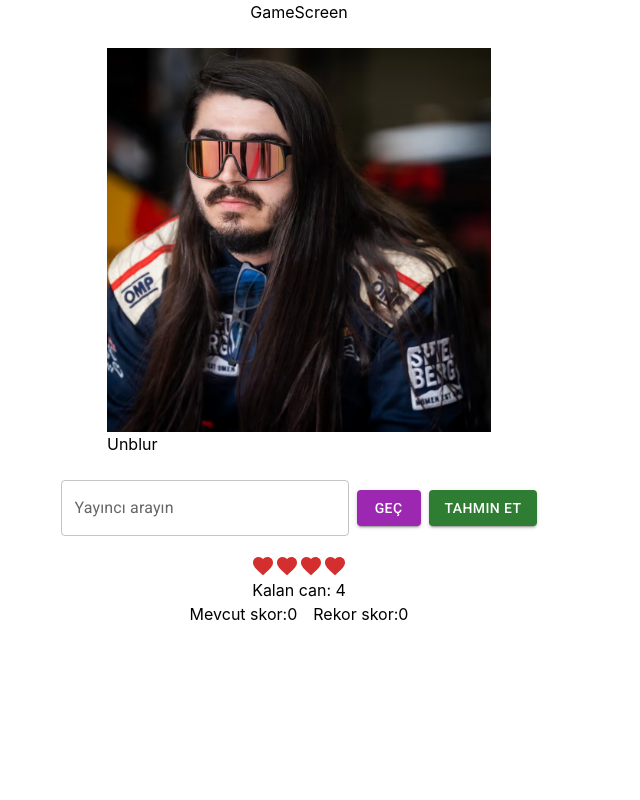
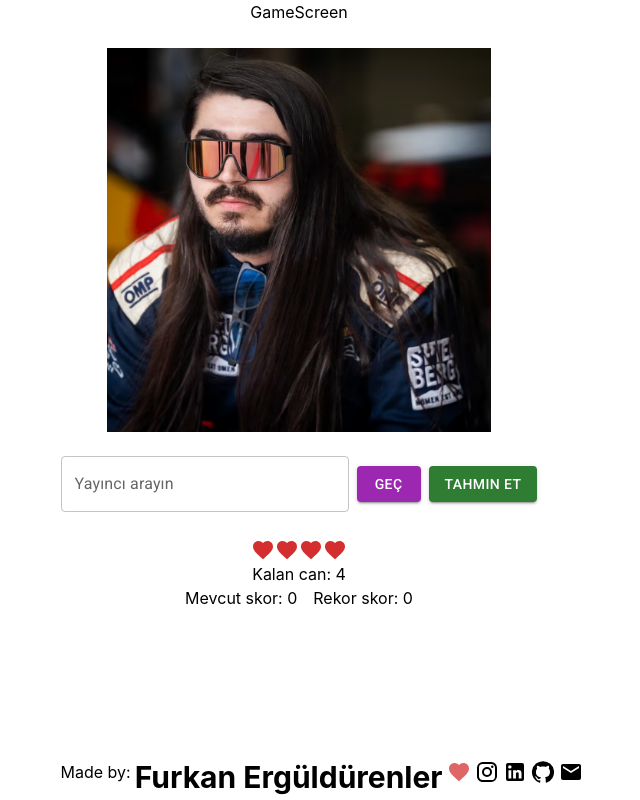
Before and after one commit to Furkan-Erg/streamerdle, a React (Create React App) app: page / in a window 1280 px wide. Shown: the whole page, without its empty margins (341-981 px from the left). Built offline with nearby package versions, Linux system fonts and the light colour scheme.

Commit message:
adding credit as footer

```diff
--- a/src/BlurImage.js
+++ b/src/BlurImage.js
@@ -53,7 +53,6 @@ const BlurImage = ({ imageSrc, tileNumber, gameState }) => {
         {blurTiles}
         <div />
       </div>
-      <button onClick={unBlurCell}>Unblur</button>
     </div>
   );
 };
--- /dev/null
+++ b/src/CreditFooter.js
@@ -0,0 +1,19 @@
+import React from "react";
+import { Email, GitHub, Instagram, LinkedIn } from "@mui/icons-material";
+import FavoriteIcon from "@mui/icons-material/Favorite";
+
+export default function CreditFooter() {
+  return (
+    <div className="absolute bottom-0 text-3xl  mb-1">
+      <div className="flex flex-row gap-1">
+        <div className="text-base">Made by:</div>
+        <div className="animate-bounce font-bold">Furkan Ergüldürenler</div>
+        <FavoriteIcon color="error" className="animate-pulse " />
+        <Instagram />
+        <LinkedIn />
+        <GitHub />
+        <Email />
+      </div>
+    </div>
+  );
+}
--- a/src/GameScreen.js
+++ b/src/GameScreen.js
@@ -5,6 +5,7 @@ import { streamerList } from "./StreamerData";
 import Button from "@mui/material/Button";
 import FavoriteIcon from "@mui/icons-material/Favorite";
 import FavoriteIconOutlined from "@mui/icons-material/FavoriteBorder";
+import CreditFooter from "./CreditFooter";
 
 export default function GameScreen() {
   const [guessHistory, setguessHistory] = useState([]);
@@ -103,7 +104,7 @@ export default function GameScreen() {
           </div>
           <div
             id="guess-history"
-            className="flex justify-center items-center flex-col gap-2"
+            className="flex justify-center items-center flex-col gap-2 my-2"
           >
             {guessHistory.map((answer) => (
               <div className="bg-red-500 shadow-md p-2 rounded-lg w-48">
@@ -126,10 +127,11 @@ export default function GameScreen() {
 
             <h1>Kalan can: {life}</h1>
             <div className="flex gap-4">
-              <span>Mevcut skor:{currentScore}</span>
-              <span>Rekor skor:{bestScore}</span>
+              <span>Mevcut skor: {currentScore}</span>
+              <span>Rekor skor: {bestScore}</span>
             </div>
           </div>
+          <CreditFooter />
         </div>
       )}
     </div>
```
